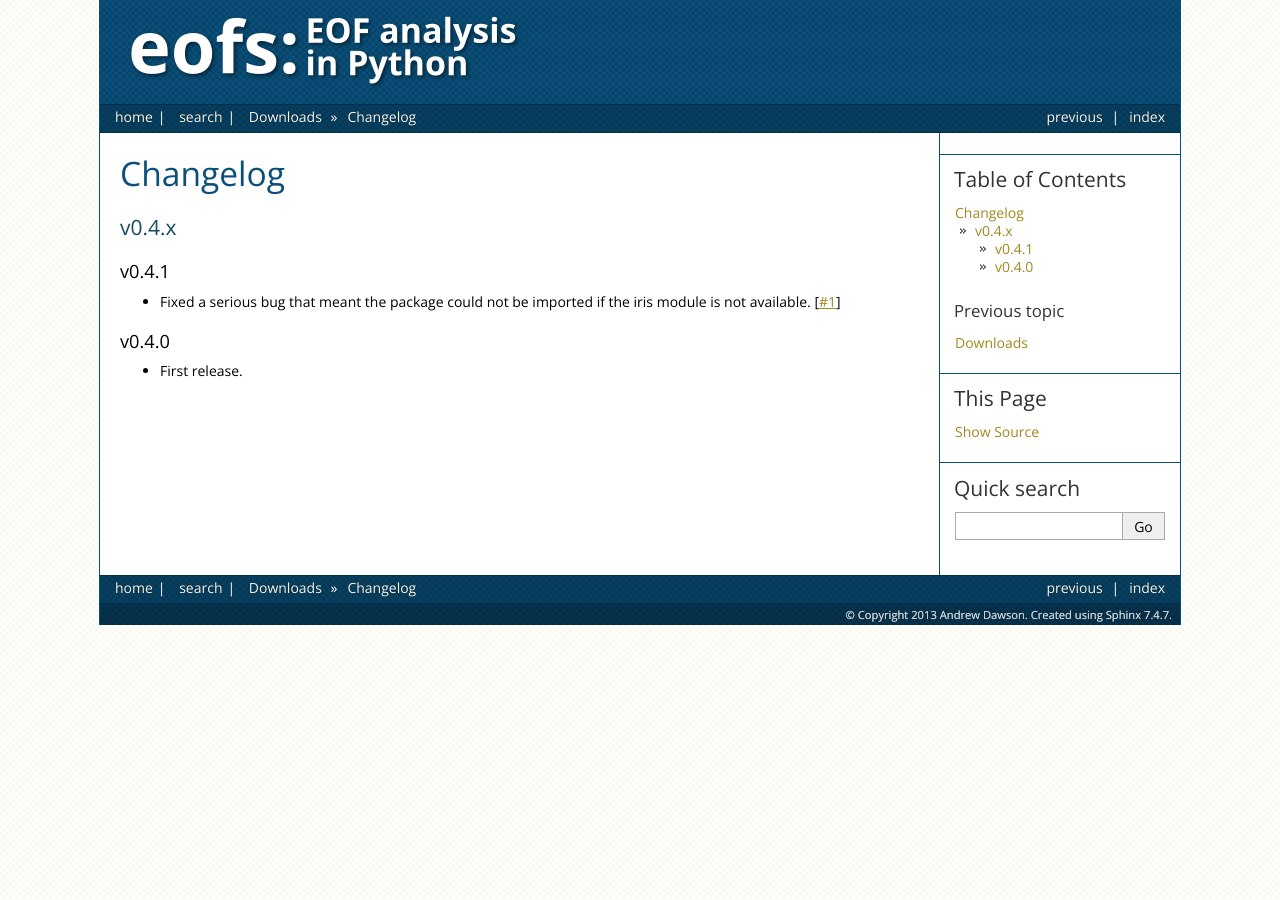
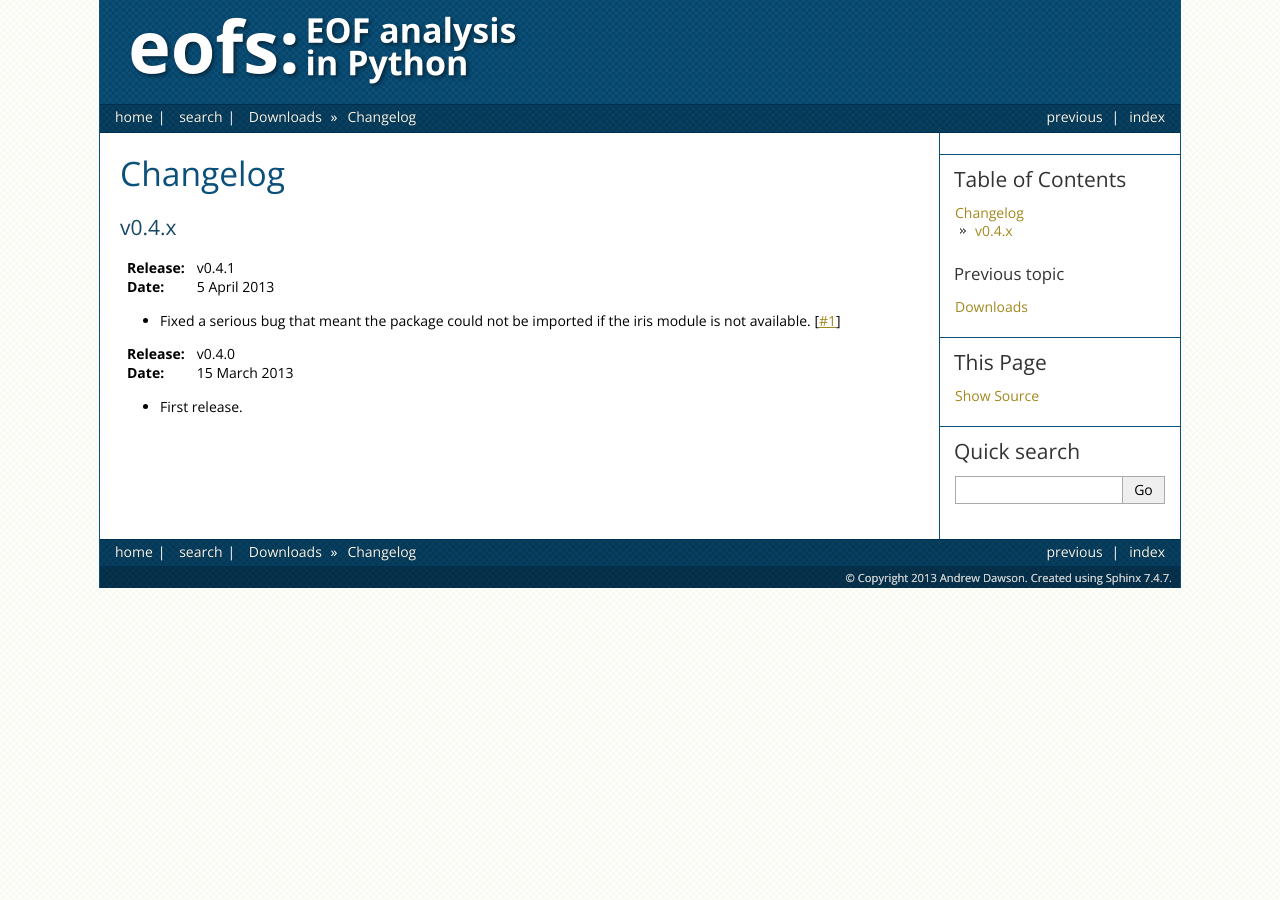
Before and after one commit to ajdawson/eofs, a Sphinx documentation site: the page built from doc/changelog.rst, in a window 1280 px wide. Built offline with Sphinx 7.4.7, drawn with Linux system fonts in a browser that asks for light colours; the version number could not be read and is left out.

Commit message:
Added release dates to downloads and changelog.

```diff
--- a/doc/changelog.rst
+++ b/doc/changelog.rst
@@ -5,12 +5,13 @@ Changelog
 v0.4.x
 ------
 
-v0.4.1
-~~~~~~
+:Release: v0.4.1
+:Date: 5 April 2013
 
 * Fixed a serious bug that meant the package could not be imported if the iris module is not available. [`#1 <https://github.com/ajdawson/eofs/issues/1>`_]
 
-v0.4.0
-~~~~~~
+
+:Release: v0.4.0
+:Date: 15 March 2013
 
 * First release.
```
Also changed, not shown: doc/downloads.rst (+6 -6 lines).
